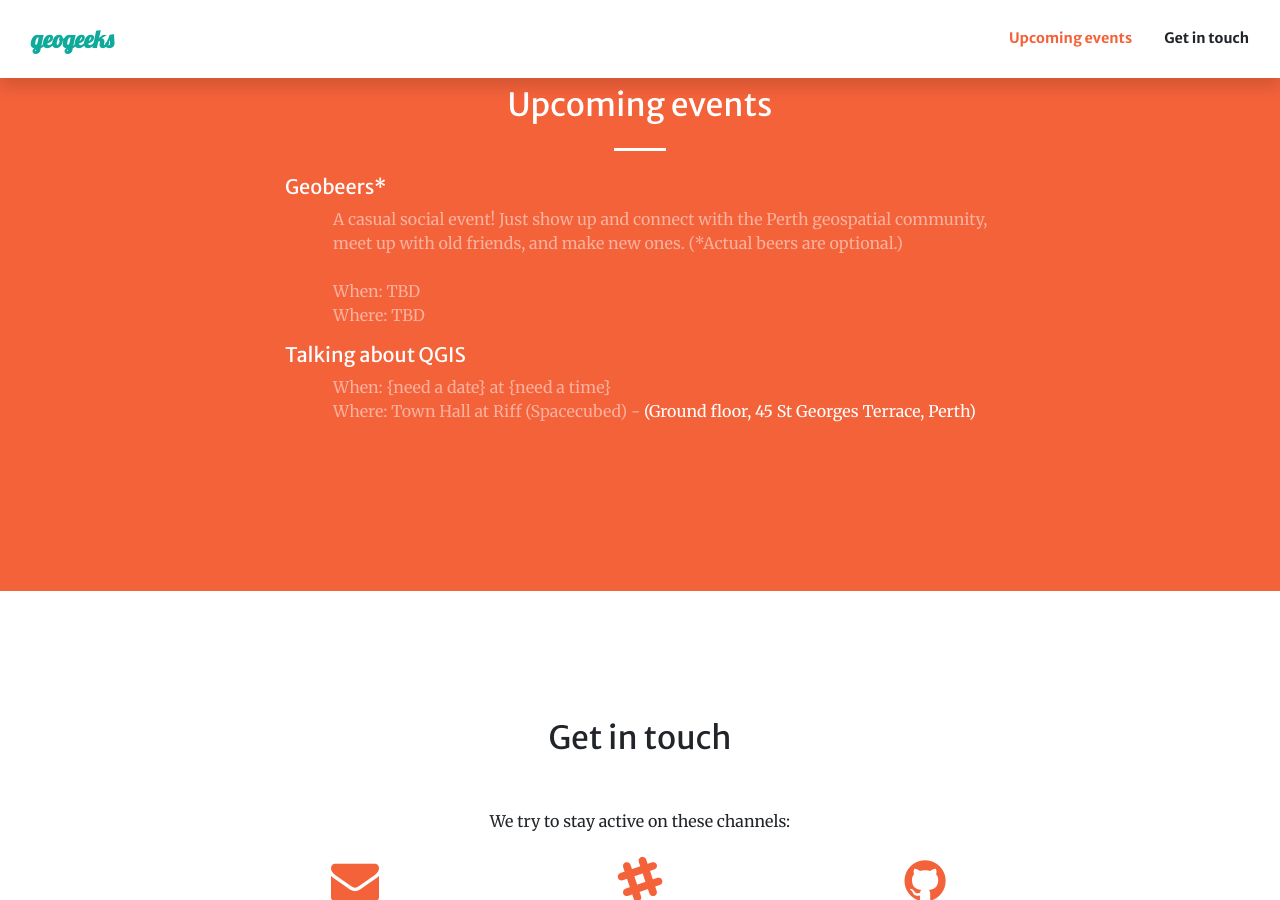
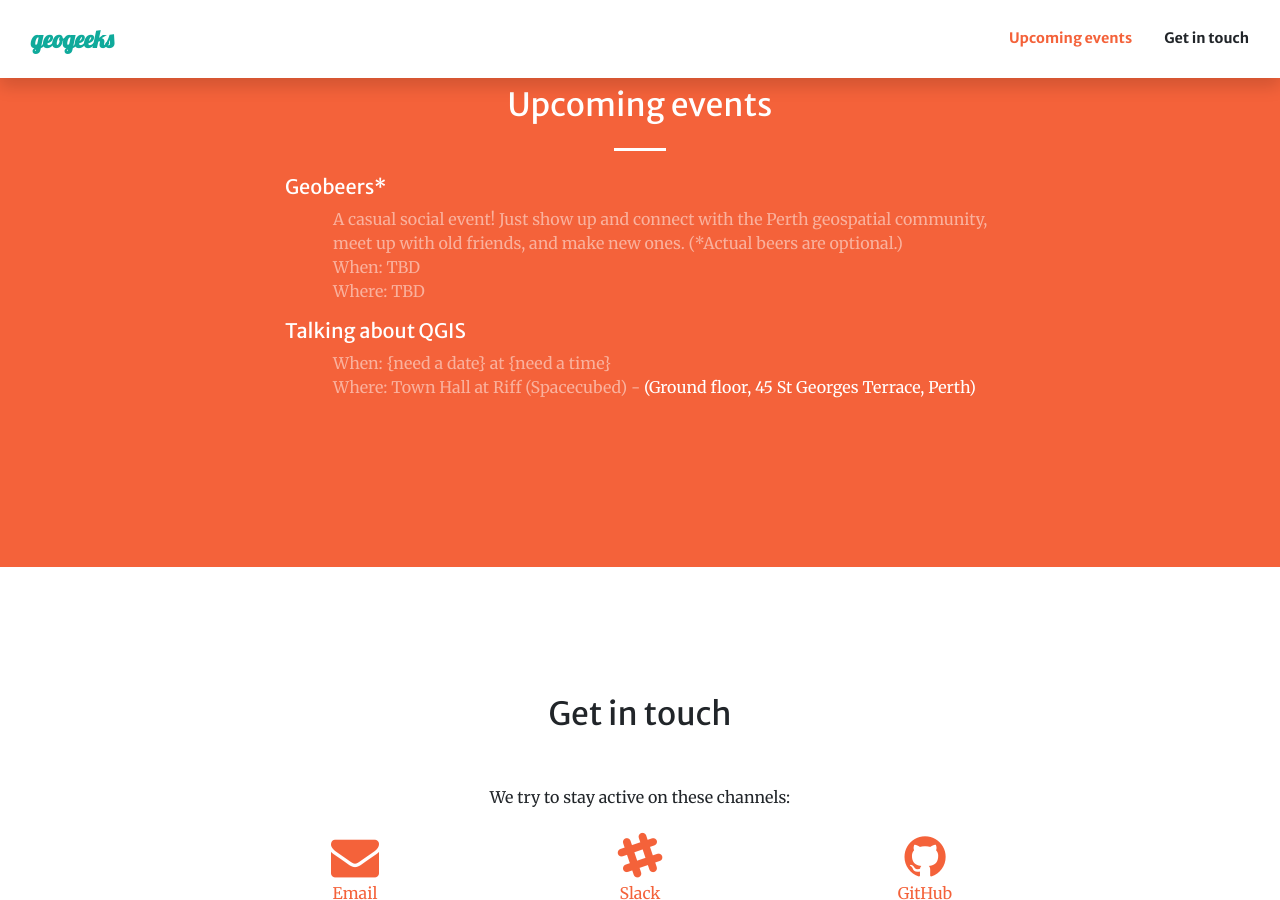
Before and after one commit to geogeeks-au/geogeeks-au.github.io, a Jekyll site: the page built from index.html, in a window 1280 px wide and 900 px high, scrolled down 942 px. Built offline with Jekyll 4.4.1, drawn with Linux system fonts in a browser that asks for light colours; comment, search, counter and statistics services are not loaded.

Commit message:
fixed broken <br /> tag

```diff
--- a/_layouts/Default.html
+++ b/_layouts/Default.html
@@ -68,7 +68,7 @@
         <div class="col-lg-8 col-lg-offset-2 text-center">
             <a href="https://spacecubed.com/" target="_blank"><img src="assets/img/logospacecubed.png" alt="Spacecubed logo."></a>
         </div>
-    </div>
+      </div>
     {%endcapture%}
     <!-- Contact Us Methods -->
     {%capture contactUs %}
@@ -126,7 +126,7 @@
               {{event.name}}
             </h5>
             <div class="text-white-50 pl-5">
-              {% if event.description %}{{event.description}}</br></br>{% endif %}
+              {% if event.description %}{{event.description}}<br/>{% endif %}
             </div>
             <div class="text-white-50 pl-5">
               When:
```
